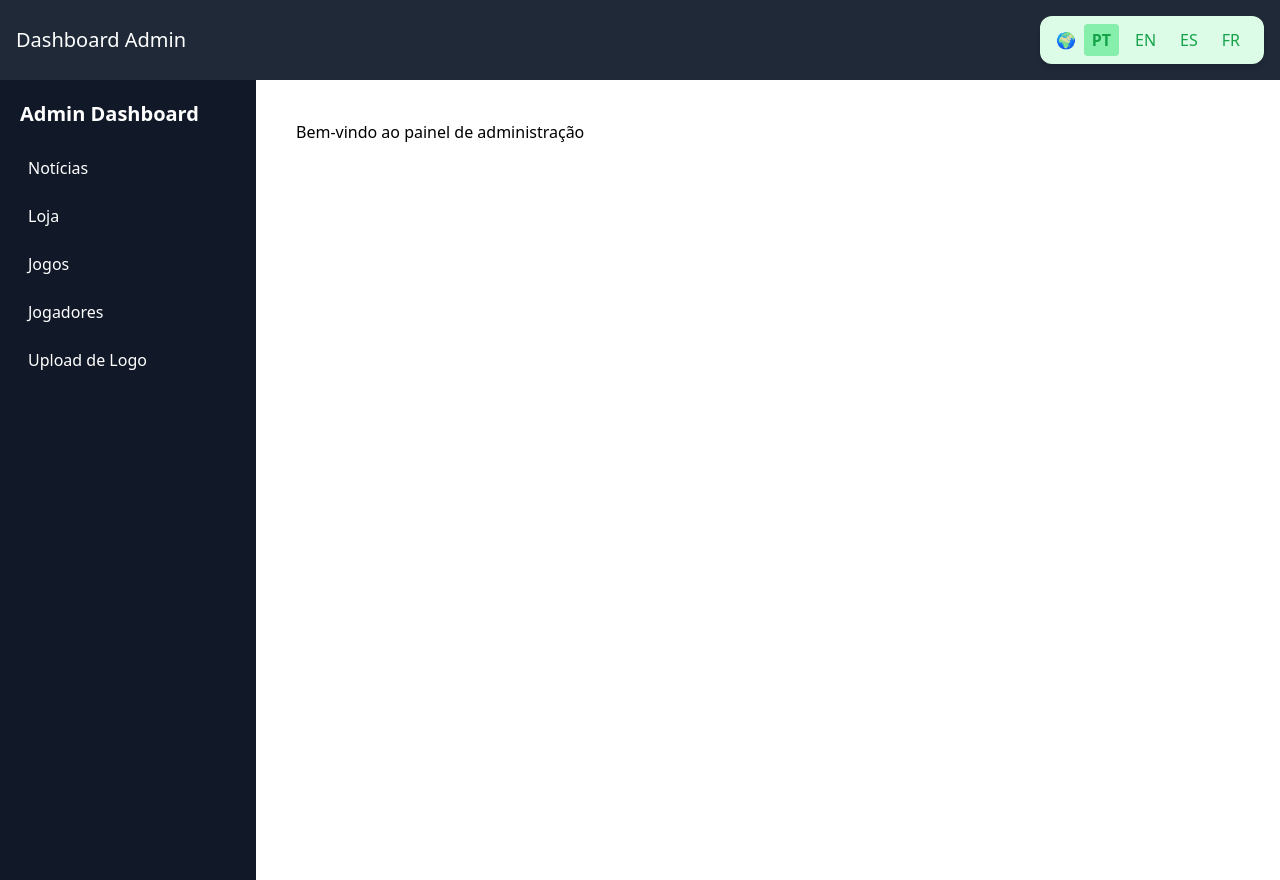
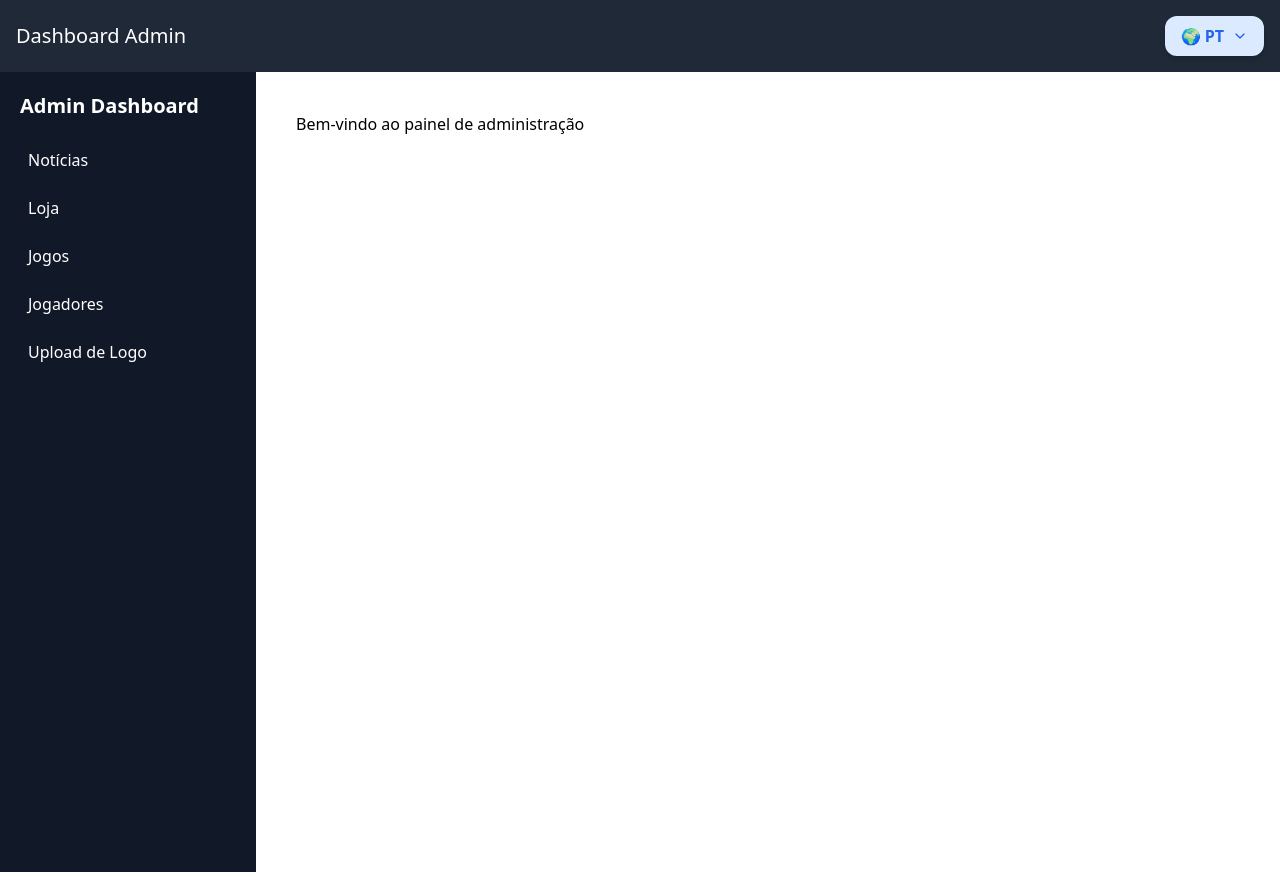
Before and after one commit to jpds90/admin-dashboard, a React (Vite) app: page / in a window 1280 px wide. Built offline with nearby package versions, Linux system fonts and the light colour scheme.

Commit message:
Update Translate.jsx

```diff
--- a/src/components/Translate.jsx
+++ b/src/components/Translate.jsx
@@ -1,9 +1,10 @@
 import { useState, useEffect } from "react";
+import { ChevronDown } from "lucide-react";
 
 const Translate = () => {
     const [selectedLang, setSelectedLang] = useState("pt");
+    const [isOpen, setIsOpen] = useState(false);
 
-    // Adiciona o script do Google Translate na página
     useEffect(() => {
         const script = document.createElement("script");
         script.src = "//translate.google.com/translate_a/element.js?cb=googleTranslateElementInit";
@@ -18,7 +19,6 @@ const Translate = () => {
         };
     }, []);
 
-    // Função para trocar idioma sem abrir o seletor do Google
     const changeLanguage = (langCode) => {
         setSelectedLang(langCode);
         const googleFrame = document.querySelector(".goog-te-combo");
@@ -26,27 +26,41 @@ const Translate = () => {
             googleFrame.value = langCode;
             googleFrame.dispatchEvent(new Event("change"));
         }
+        setIsOpen(false);
     };
 
-    return (
-        <div className="bg-green-100 text-green-600 px-4 py-2 rounded-xl shadow-md flex items-center gap-2">
-            <span className="font-bold">🌍</span>
-            {[
+    const languages = [
         { code: "pt", label: "PT" },
         { code: "en", label: "EN" },
         { code: "es", label: "ES" },
         { code: "fr", label: "FR" }
-            ].map((lang) => (
+    ];
+
+    return (
+        <div className="relative inline-block text-left">
+            <button
+                onClick={() => setIsOpen(!isOpen)}
+                className="bg-blue-100 text-blue-600 px-4 py-2 rounded-xl shadow-md flex items-center gap-2"
+            >
+                <span className="font-bold">🌍 {languages.find(lang => lang.code === selectedLang)?.label}</span>
+                <ChevronDown size={16} />
+            </button>
+
+            {isOpen && (
+                <div className="absolute mt-2 w-24 bg-white border border-gray-200 rounded-lg shadow-lg z-10">
+                    {languages.map((lang) => (
                         <button
                             key={lang.code}
                             onClick={() => changeLanguage(lang.code)}
-                    className={`px-2 py-1 rounded ${
-                        selectedLang === lang.code ? "bg-green-300 font-bold" : ""
+                            className={`block w-full text-left px-4 py-2 hover:bg-gray-100 ${
+                                selectedLang === lang.code ? "font-bold bg-gray-200" : ""
                             }`}
                         >
                             {lang.label}
                         </button>
                     ))}
+                </div>
+            )}
             <div id="google_translate_element" className="hidden"></div>
         </div>
     );
```
Lines whose indentation alone changed are shown as unchanged.
